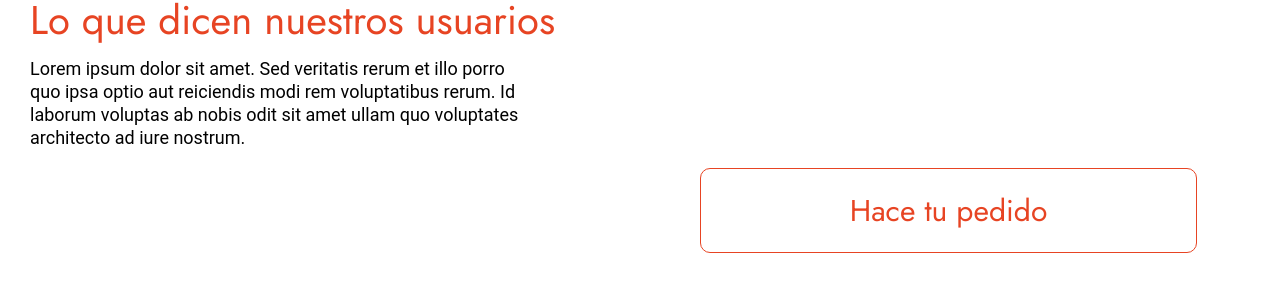
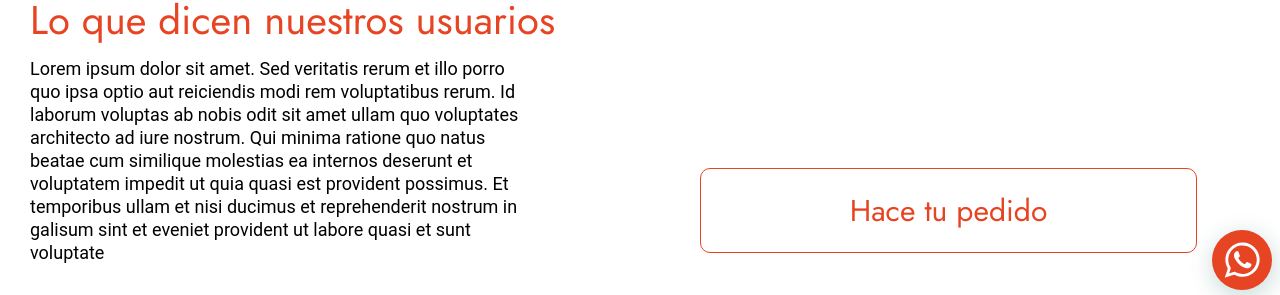
Before and after one commit to lamc305/pizzeria-736, a React (Create React App) app: page / in a window 1280 px wide. Shown: the part 502-797 px from the top of the page. Built offline with nearby package versions, Linux system fonts and the light colour scheme.

Commit message:
desing finished

```diff
--- a/src/App.js
+++ b/src/App.js
@@ -1,6 +1,6 @@
 import React from "react";
 import "./App.css";
-import Home from "./Page/Home/Home";
+import Home from "./Page/Home/index";
 
 function App() {
   return (
--- a/src/Page/Home/home.css
+++ b/src/Page/Home/home.css
@@ -1,6 +1,7 @@
 @import url("https://fonts.googleapis.com/css2?family=Jost&display=swap");
 
 :root {
+  --orange: #e74423;
   --si: 87px;
   --s: 60px;
   --m: 30px;
@@ -55,7 +56,7 @@ body {
   font-weight: 400;
   font-size: 40px;
 
-  color: #e74423;
+  color: var(--orange);
 }
 
 .container__paragraph {
@@ -78,7 +79,7 @@ body {
   height: 155px;
   font-weight: 700;
   font-size: 107px;
-  color: #e74423;
+  color: var(--orange);
 }
 
 .container__paragraph2 {
@@ -94,8 +95,8 @@ body {
   box-sizing: border-box;
   width: 497px;
   font-size: 30px;
-  color: #e74423;
-  border: 1px solid #e74423;
+  color: var(--orange);
+  border: 1px solid var(--orange);
   border-radius: 10px;
   position: relative;
   padding: 20px;
@@ -109,11 +110,34 @@ body {
 }
 
 .container__btn:active {
-  background: #cf4d33;
+  background: var(--orange);
   color: #fff;
 }
 
 .joinchat {
+  position: fixed;
+  z-index: 2;
+  bottom: 8px;
+  right: 8px;
+  height: var(--s);
+  min-width: var(--s);
+  max-width: 95vw;
+  background: var(--orange);
+  color: inherit;
+  border-radius: calc(var(--s) / 2);
+  box-shadow: 1px 6px 24px 0 rgb(7 94 84 / 24%);
+  transition: background-color 0.2s linear;
+}
+
+.joinchat__button {
+  border: none;
+  width: var(--s);
+  height: var(--s);
+  border-radius: 50%;
+  background: rgba(0, 0, 0, 0) url(../../assets/whatsapp.svg) 50% no-repeat;
+  background-size: 60%;
+  cursor: pointer;
+  overflow: hidden;
 }
 
 @media (max-width: 1220px) {
--- a/src/Page/Home/Home.js
+++ b/src/Page/Home/index.jsx
@@ -1,5 +1,4 @@
 import React from "react";
-import { Link } from "react-router-dom";
 import logo from "../../assets/logo.jpg";
 import Pizza from "../../assets/Pizza.png";
 import "./home.css";
@@ -19,18 +18,26 @@ function Home() {
             Lorem ipsum dolor sit amet. Sed veritatis rerum et illo porro quo
             ipsa optio aut reiciendis modi rem voluptatibus rerum. Id laborum
             voluptas ab nobis odit sit amet ullam quo voluptates architecto ad
-            iure nostrum.
+            iure nostrum. Qui minima ratione quo natus beatae cum similique
+            molestias ea internos deserunt et voluptatem impedit ut quia quasi
+            est provident possimus. Et temporibus ullam et nisi ducimus et
+            reprehenderit nostrum in galisum sint et eveniet provident ut labore
+            quasi et sunt voluptate
           </p>
         </div>
         <div className="container__toMenu">
           <h3 className="container__title2">Don Remolo</h3>
           <p className="container__paragraph2">La mejor pizza de colegiales!</p>
-          <button className="container__btn">Hace tu pedido</button>
+          <button className="container__btn" >
+            Hace tu pedido
+          </button>
         </div>
       </section>
 
       <div className="joinchat">
-        <div className="joinchat__button"></div>
+        <a href="https://wa.me/5124234234234234?text=Hola,%20estoy%20interesado%20el%20produc
+to,%20quisiera%20una%20porción
+" target="_blank" rel="noopener noreferrer"><button className="joinchat__button"></button></a>
       </div>
     </>
   );
```
Also changed, not shown: src/assets/whatsapp.svg (added).
